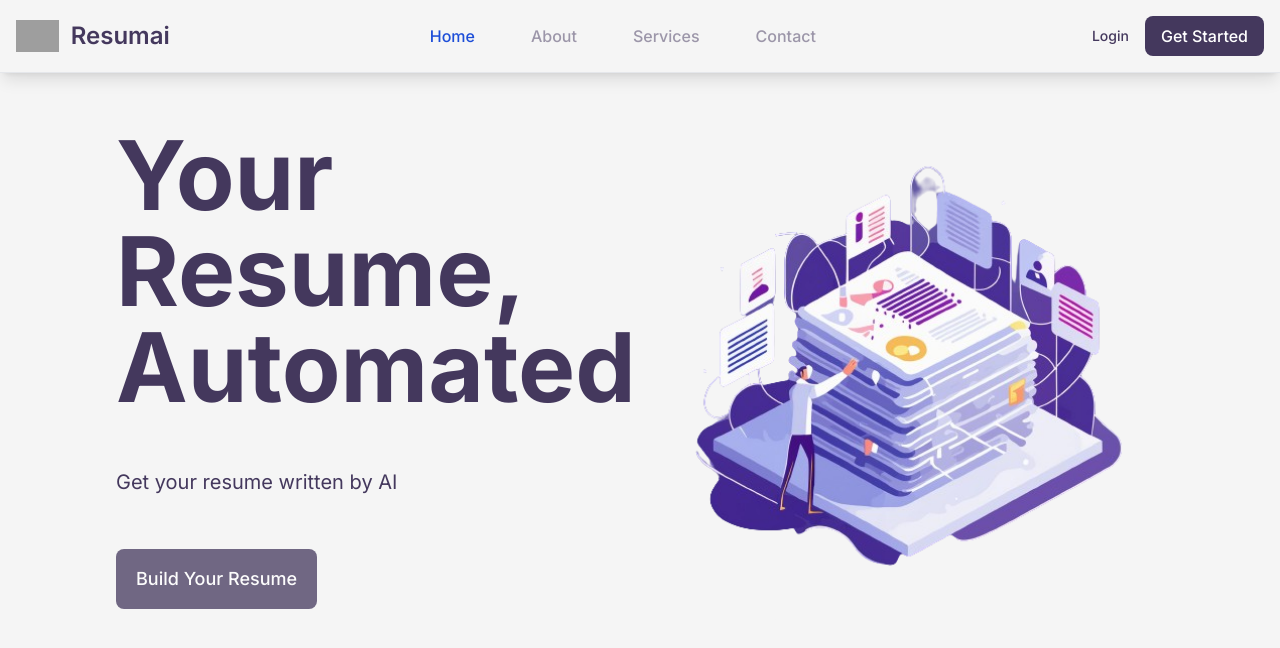
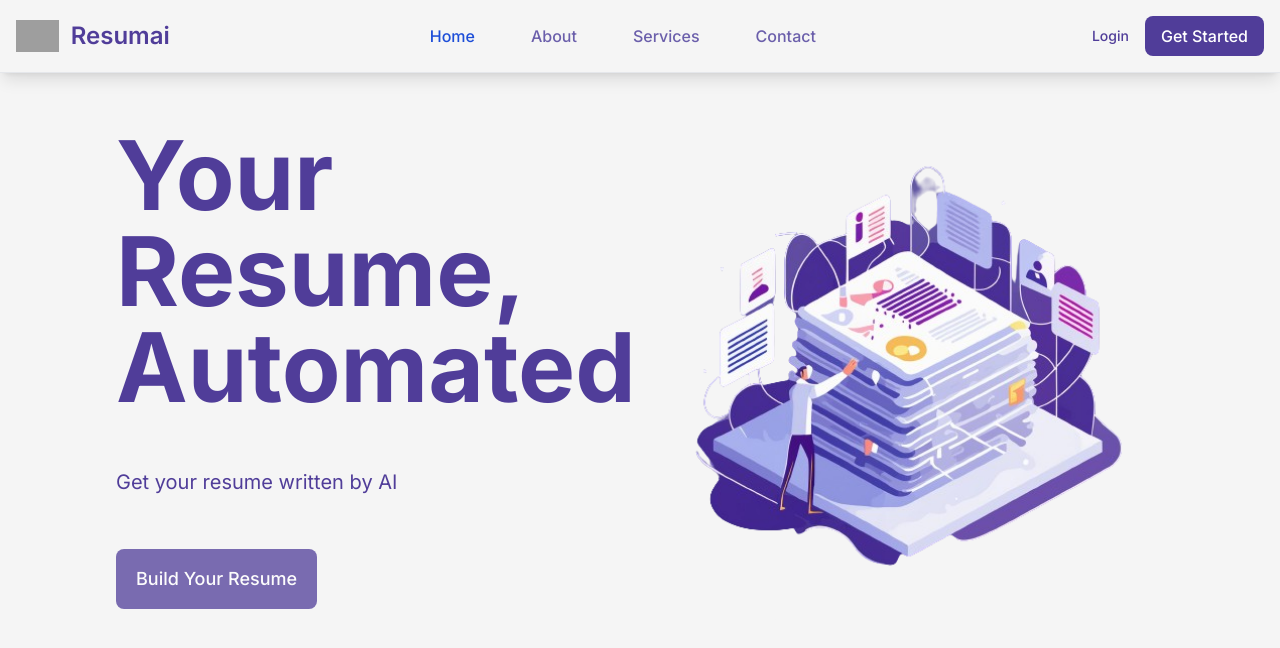
Before and after one commit to mojtabababiker/resumai-frontend, a Next.js app in the folder frontend/: page / in a window 1280 px wide. Shown: the top 648 px of the page. Built offline with nearby package versions, Linux system fonts and the light colour scheme; grey boxes are pictures that could not be loaded.

Commit message:
general enhancement for the root page and layout, changing the layout and the color plate

```diff
--- a/frontend/app/globals.css
+++ b/frontend/app/globals.css
@@ -7,8 +7,8 @@
   --foreground-rgb: 0, 0, 0;
   --background-start-rgb: 245, 245, 245;
   --background-end-rgb: 245, 245, 245;
-  --primary-rgb: 68, 56, 93;
-  --primary-light-rgba: 68, 56, 93, 0.5;
+  --primary-rgb: 80, 61, 153;
+  --primary-light-rgba: 107, 95, 171, 1;
 }
 
 body {
@@ -20,5 +20,6 @@ body {
 @layer utilities {
   .text-balance {
     text-wrap: balance;
+    color: rgb(107, 95, 171);
   }
 }
--- a/frontend/app/layout.tsx
+++ b/frontend/app/layout.tsx
@@ -5,8 +5,8 @@ import "./globals.css";
 const inter = Inter({ subsets: ["latin"] });
 
 export const metadata: Metadata = {
-  title: "Create Next App",
-  description: "Generated by create next app",
+  title: "Resumai - Home",
+  description: "Welcome to Resumai",
 };
 
 export default function RootLayout({
@@ -16,7 +16,7 @@ export default function RootLayout({
 }>) {
   return (
     <html lang="en">
-      <body className={inter.className}>{children}</body>
+      <body className={`${inter.className} flex items-center justify-center w-svw h-svh`}>{children}</body>
     </html>
   );
 }
--- a/frontend/app/page.tsx
+++ b/frontend/app/page.tsx
@@ -26,7 +26,7 @@ export default function Home() {
     <main className="flex min-h-screen flex-col items-center justify-between p-0 mt-28 md:mt-20 mx-auto md:p-16z xl:m-24">
       {<NavBar user={user}></NavBar>}
       {/* Hero */}
-      <section className="h-[100svh - 60px] md:h-[100svh - 120px] flex flex-col md:flex-row gap-4 py-4 px-5">
+      <section className="h-[100svh - 60px] md:h-[100svh - 120px] flex flex-col md:flex-row gap-4 py-4 px-5 mt-24 md:mt-32 lg:mt-24">
         {/* slogan */}
         <div className="relative w-full md:w-1/2 flex flex-col justify-around items-center gap-4">
           <h1 className="text-6xl text-center md:text-left md:text-6xl lg:text-8xl font-bold">Your Resume, Automated</h1>
```
